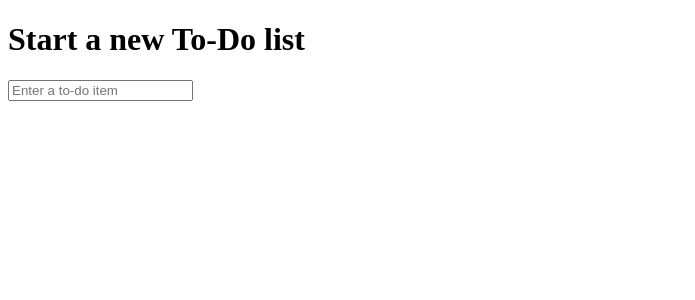
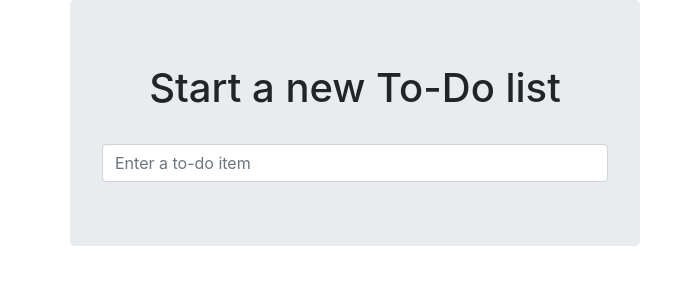
Before and after one commit to myrmica-habilis/python-tdd-book, a Django app: page / in a window 1280 px wide. Shown: the top 300 px of the page, without its empty margins (0-695 px from the left). Run offline with Django 3.2, Linux system fonts and the light colour scheme; some libraries are stand-ins or nearby versions.

Commit message:
Use Bootstrap to improve layout

```diff
--- a/functional_tests/tests.py
+++ b/functional_tests/tests.py
@@ -1,6 +1,6 @@
 import time
 
-from django.test import LiveServerTestCase
+from django.contrib.staticfiles.testing import StaticLiveServerTestCase
 from selenium import webdriver
 from selenium.common.exceptions import WebDriverException
 from selenium.webdriver.common.keys import Keys
@@ -8,7 +8,7 @@ from selenium.webdriver.common.keys import Keys
 MAX_WAIT = 5
 
 
-class NewVisitorTest(LiveServerTestCase):
+class NewVisitorTest(StaticLiveServerTestCase):
 
     def setUp(self):
         self.browser = webdriver.Firefox()
--- /dev/null
+++ b/lists/static/base.css
@@ -0,0 +1,3 @@
+#id_new_item {
+    margin-top: 2em;
+}
--- a/lists/templates/base.html
+++ b/lists/templates/base.html
@@ -2,17 +2,37 @@
 <html lang="en">
 <head>
     <meta charset="UTF-8">
+    <meta http-equiv="X-UA-Compatible" content="IE=edge">
+    <meta name="viewport" content="width=device-width, initial-scale=1">
     <title>To-Do lists</title>
+    <link href="/static/bootstrap/css/bootstrap.min.css" rel="stylesheet">
+    <link href="/static/base.css" rel="stylesheet">
 </head>
 <body>
-    <h1>{% block header_text %}{% endblock %}</h1>
+  <div class="container">
 
-    <form method="POST" action="{% block form_action %}{% endblock %}">
-        <input name="item_text" id="id_new_item" placeholder="Enter a to-do item" />
-        {% csrf_token %}
-    </form>
+    <div class="row">
+      <div class="col-md-6 col-md-offset-3 jumbotron">
+        <div class="text-center">
+          <h1>{% block header_text %}{% endblock %}</h1>
+          <form method="POST"
+                action="{% block form_action %}{% endblock %}">
+              <input name="item_text" id="id_new_item"
+                     class="form-control input-lg"
+                     placeholder="Enter a to-do item"/>
+              {% csrf_token %}
+          </form>
+        </div>
+      </div>
+    </div>
 
-    {% block table %}
-    {% endblock %}
+    <div class="row">
+      <div class="col-md-6 col-md-offset-3">
+        {% block table %}
+        {% endblock %}
+      </div>
+    </div>
+
+  </div>
 </body>
 </html>
--- a/lists/templates/list.html
+++ b/lists/templates/list.html
@@ -5,7 +5,7 @@
 {% block form_action %}/lists/{{ list.id }}/add_item{% endblock %}
 
 {% block table %}
-    <table id="id_list_table">
+    <table id="id_list_table" class="table">
         {% for item in list.item_set.all %}
             <tr><td>{{ forloop.counter }}: {{ item.text }}</td></tr>
         {% endfor %}
```
